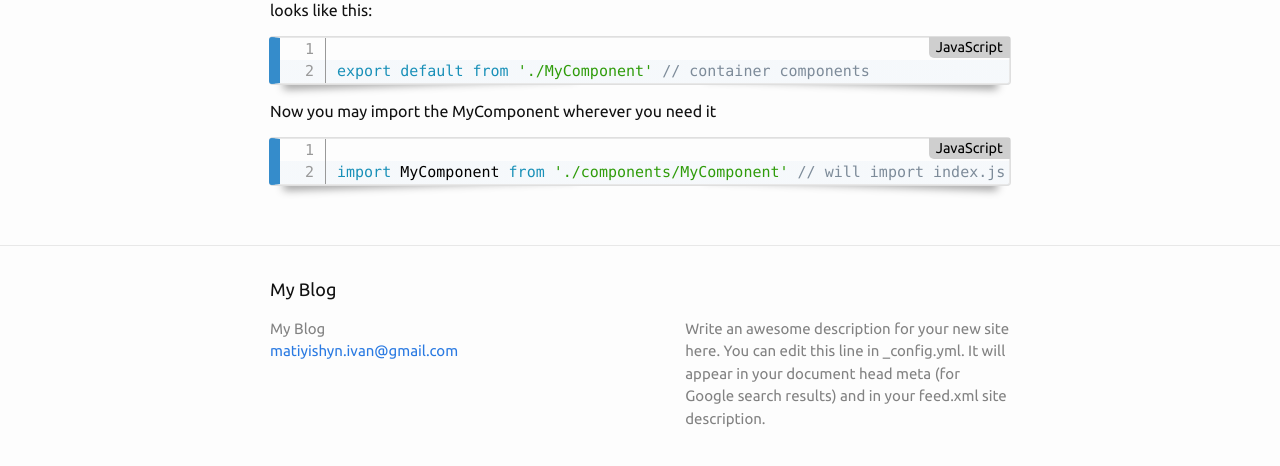
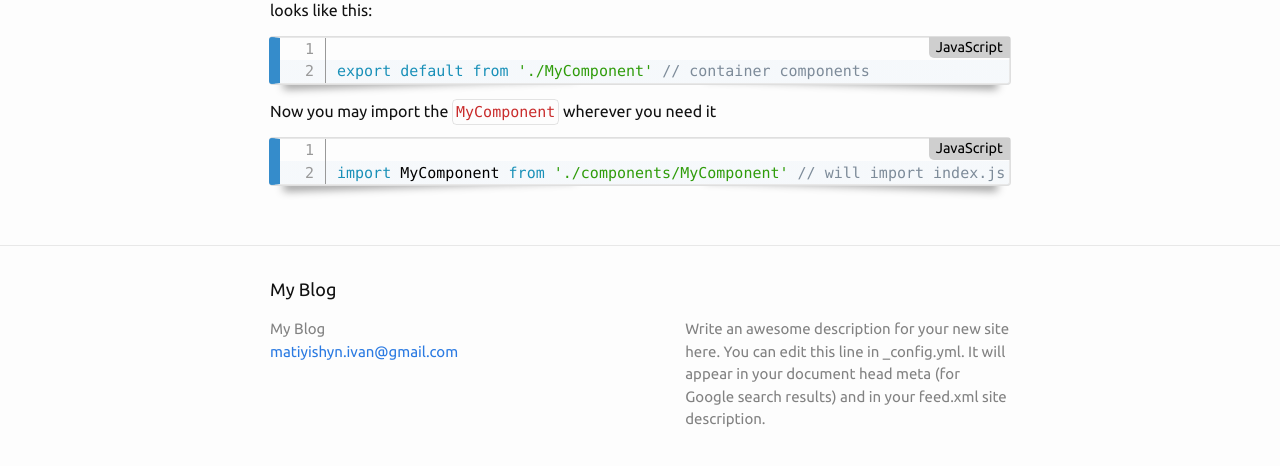
Before and after one commit to matiishyn/matiishyn.github.io, a Jekyll site: the page built from _posts/2016-02-29-react-component-structure.markdown, in a window 1280 px wide and 900 px high, scrolled down 2064 px. Shown: the part 409-875 px from the top of the window. Built offline with Jekyll 4.4.1, drawn with Linux system fonts in a browser that asks for light colours.

```diff
--- a/_posts/2016-02-29-react-component-structure.markdown
+++ b/_posts/2016-02-29-react-component-structure.markdown
@@ -108,7 +108,7 @@ And a small helper `index.js` which is used just for convenience while importing
 export default from './MyComponent' // container components
 </code></pre>
 
-Now you may import the MyComponent wherever you need it
+Now you may import the `MyComponent` wherever you need it
 <pre class='line-numbers'><code class="language-javascript">
 import MyComponent from './components/MyComponent' // will import index.js
 </code></pre>
```
